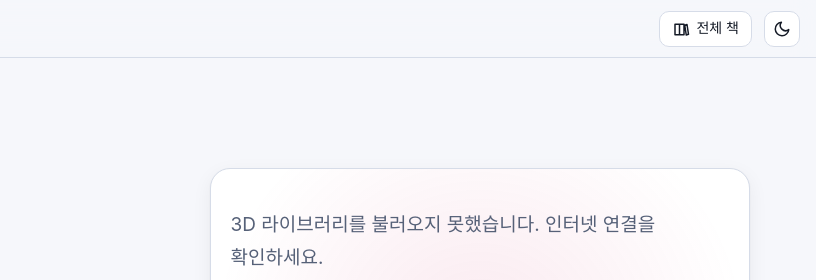
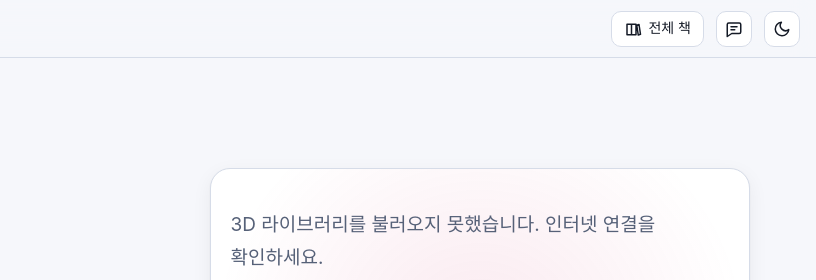
Before and after one commit to geniuskey/displaybook, a website: page index.html in a window 1280 px wide. Shown: the top 280 px of the page, 464-1280 px from the left. Drawn offline with nearby package versions, Linux system fonts and the light colour scheme; a web font is replaced by a local one.

Commit message:
Add reader feedback shortcut to top bar

```diff
--- a/css/style.css
+++ b/css/style.css
@@ -139,6 +139,8 @@ hr { border: 0; border-top: 1px solid var(--border); margin: 48px 0; }
   .db-topbar .series-link { width: 36px; padding: 0; }
   .db-topbar .series-link span { display: none; }
 }
+@media (max-width: 620px) { .db-topbar .db-logo small { display: none; } }
+@media (max-width: 420px) { .db-topbar .db-logo span { display: none; } }
 .db-progress { position: absolute; left: 0; bottom: -1px; height: 2px; background: linear-gradient(90deg, var(--accent), var(--accent-2)); width: 0; }
 
 /* Drawer (chapter list) */
--- a/js/common.js
+++ b/js/common.js
@@ -665,6 +665,7 @@
     const root = body.dataset.root != null ? body.dataset.root : body.dataset.chapter ? "../" : "";
     const curSlug = body.dataset.chapter || "";
     const href = (slug) => (slug ? `${root}chapters/${slug}.html` : `${root}index.html`);
+    const feedbackUrl = "https://books.euiyun.com/feedback.html?book=displaybook&page=" + encodeURIComponent(location.href);
 
     // top bar
     const bar = document.createElement("header");
@@ -676,6 +677,13 @@
       <a class="db-btn series-link" href="https://books.euiyun.com/" aria-label="전체 책 보기" title="전체 책 보기"><svg width="18" height="18" viewBox="0 0 24 24" fill="none" stroke="currentColor" stroke-width="2" stroke-linecap="round" stroke-linejoin="round" aria-hidden="true"><path d="M4 5.5h6v14H4zM10 5.5h6v14h-6zM17 7l3-1 2 13-3 1z"/></svg><span>전체 책</span></a>
       <button class="db-btn icon" id="db-theme" aria-label="테마 전환"></button>
       <div class="db-progress" id="db-progress"></div>`;
+    const feedbackButton = document.createElement("a");
+    feedbackButton.className = bar.className.replace("-topbar", "-btn") + " icon feedback-button";
+    feedbackButton.href = feedbackUrl;
+    feedbackButton.setAttribute("aria-label", "독자 의견 보내기");
+    feedbackButton.title = "독자 의견 보내기";
+    feedbackButton.innerHTML = '<svg width="18" height="18" viewBox="0 0 24 24" fill="none" stroke="currentColor" stroke-width="2" stroke-linecap="round" stroke-linejoin="round" aria-hidden="true"><path d="M5 4h14a2 2 0 0 1 2 2v10a2 2 0 0 1-2 2H9l-6 4V6a2 2 0 0 1 2-2z"/><path d="M8 9h8M8 13h5"/></svg>';
+    bar.querySelector("[id$='-theme']").before(feedbackButton);
     body.prepend(bar);
 
     // drawer
@@ -756,8 +764,8 @@
       <a href="https://github.com/geniuskey/displaybook/blob/main/LICENSE.md">라이선스 안내</a>
       <br>시리즈 · <a href="https://sensorbook.euiyun.com/">SensorBook 이미지 센서 교과서</a>`;
     const feedbackLink = document.createElement("a");
-    feedbackLink.href = "https://books.euiyun.com/feedback.html?book=displaybook&page=" + encodeURIComponent(location.href);
-    feedbackLink.textContent = "오류·질문·제안";
+    feedbackLink.href = feedbackUrl;
+    feedbackLink.textContent = "독자 의견";
     foot.append(" · ", feedbackLink);
     body.appendChild(foot);
 
```
